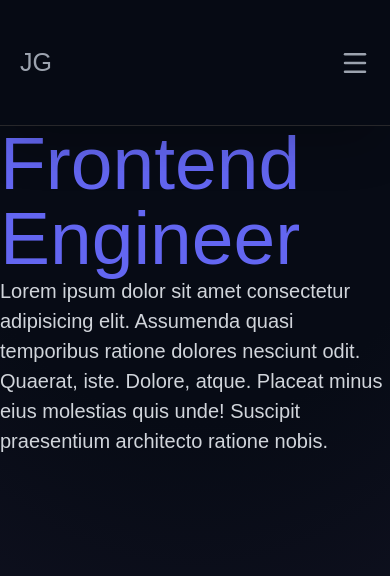
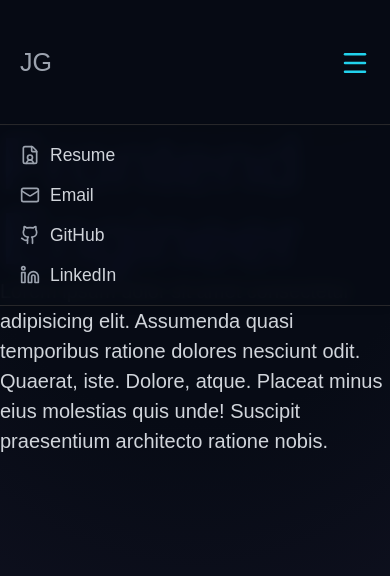
Before and after one commit to goldeei/portfolio, a Next.js app: page / in a window 390 px wide. Both pictures are taken after a click on the button 355 px from the left and 62 px from the top of the page. Shown: the top 576 px of the page. Built offline with nearby package versions, Linux system fonts and the light colour scheme.

Commit message:
feat: implement mobile navigation dropdown menu
Replace basic menu icon in MobileHeader with interactive dropdown menu featuring animated transitions. Add navigation items for Resume, Email, GitHub, and LinkedIn. Update global styles with improved focus ring behavior for better accessibility.

```diff
--- a/src/app/globals.css
+++ b/src/app/globals.css
@@ -4,7 +4,6 @@
 @custom-variant dark (&:is(.dark *));
 
 :root {
-  /* Your custom colors */
   --background: #070b15;
   --foreground: #d1d5db;
   --primary: #6366f1;
@@ -15,7 +14,6 @@
   --border: #27272A;
   --gradient-bg: radial-gradient(ellipse 300% 200% at top center, var(--background) 25%, #25203b 90%, #25203b 100%);
 
-  /* shadcn required variables mapped to your theme */
   --radius: 0.625rem;
   --card: #0f1419;
   --card-foreground: #d1d5db;
@@ -30,7 +28,7 @@
   --destructive: #ef4444;
   --destructive-foreground: #f9fafb;
   --input: #27272A;
-  --ring: #6366f1;
+  --ring: var(--border);
   --chart-1: #6366f1;
   --chart-2: #22d3ee;
   --chart-3: #8b5cf6;
@@ -84,6 +82,8 @@
   --color-sidebar-accent-foreground: var(--sidebar-accent-foreground);
   --color-sidebar-border: var(--sidebar-border);
   --color-sidebar-ring: var(--sidebar-ring);
+  --ring: var(--ring);
+  --webkit-focus-ring-color: var(--ring);
   --radius-sm: calc(var(--radius) - 4px);
   --radius-md: calc(var(--radius) - 2px);
   --radius-lg: var(--radius);
@@ -103,6 +103,16 @@ body {
 
 @layer base {
   * {
-    @apply border-border outline-ring/50;
+    @apply border-border;
+  }
+
+  /* Custom focus styles using your theme */
+  *:focus {
+    outline: none;
+  }
+
+  *:focus-visible {
+    outline: 2px solid var(--ring);
+    outline-offset: 2px;
   }
 }
--- a/src/components/header/MobileHeader.tsx
+++ b/src/components/header/MobileHeader.tsx
@@ -1,12 +1,76 @@
-import { Menu } from "lucide-react";
+"use client";
+
+import {
+  DropdownMenu,
+  DropdownMenuContent,
+  DropdownMenuItem,
+  DropdownMenuTrigger,
+} from "@/components/ui/dropdown-menu";
+import { motion } from "framer-motion";
+import { FileUser, Github, Linkedin, Mail, Menu } from "lucide-react";
 import Link from "next/link";
+import { useState } from "react";
 import { IconButton } from "../IconButton";
 
-export const MobileHeader = ({className}: {className?: string}) => {
+export const MobileHeader = ({ className }: { className?: string }) => {
+  const [isOpen, setIsOpen] = useState(false);
+
   return (
     <div className={className}>
-       <Link href="/" className='text-text-muted hover:text-secondary transition-colors text-xl'>JG</Link>
-       <IconButton icon={<Menu className="size-6" />} />
+      <Link
+        href="/"
+        className="text-text-muted hover:text-secondary transition-colors text-xl"
+      >
+        JG
+      </Link>
+      <DropdownMenu open={isOpen} onOpenChange={setIsOpen}>
+        <DropdownMenuTrigger asChild>
+          <IconButton icon={<Menu className="size-6" />} />
+        </DropdownMenuTrigger>
+        {isOpen && (
+          <DropdownMenuContent
+            disableAnimation
+            sideOffset={46}
+            className="w-screen rounded-none border-x-0"
+            asChild
+          >
+            <motion.div
+              initial={{ height: 0, opacity: 0 }}
+              animate={{ height: "auto", opacity: 1 }}
+              exit={{ height: 0, opacity: 0 }}
+              transition={{ duration: 0.1, ease: "easeOut" }}
+              style={{ overflow: "hidden" }}
+            >
+              <div className="p-1">
+                <DropdownMenuItem asChild>
+                  <a href="#" className="flex items-center gap-2">
+                    <FileUser className="size-4" />
+                    Resume
+                  </a>
+                </DropdownMenuItem>
+                <DropdownMenuItem asChild>
+                  <a href="#" className="flex items-center gap-2">
+                    <Mail className="size-4" />
+                    Email
+                  </a>
+                </DropdownMenuItem>
+                <DropdownMenuItem asChild>
+                  <a href="#" className="flex items-center gap-2">
+                    <Github className="size-4" />
+                    GitHub
+                  </a>
+                </DropdownMenuItem>
+                <DropdownMenuItem asChild>
+                  <a href="#" className="flex items-center gap-2">
+                    <Linkedin className="size-4" />
+                    LinkedIn
+                  </a>
+                </DropdownMenuItem>
+              </div>
+            </motion.div>
+          </DropdownMenuContent>
+        )}
+      </DropdownMenu>
     </div>
   );
 };
```
